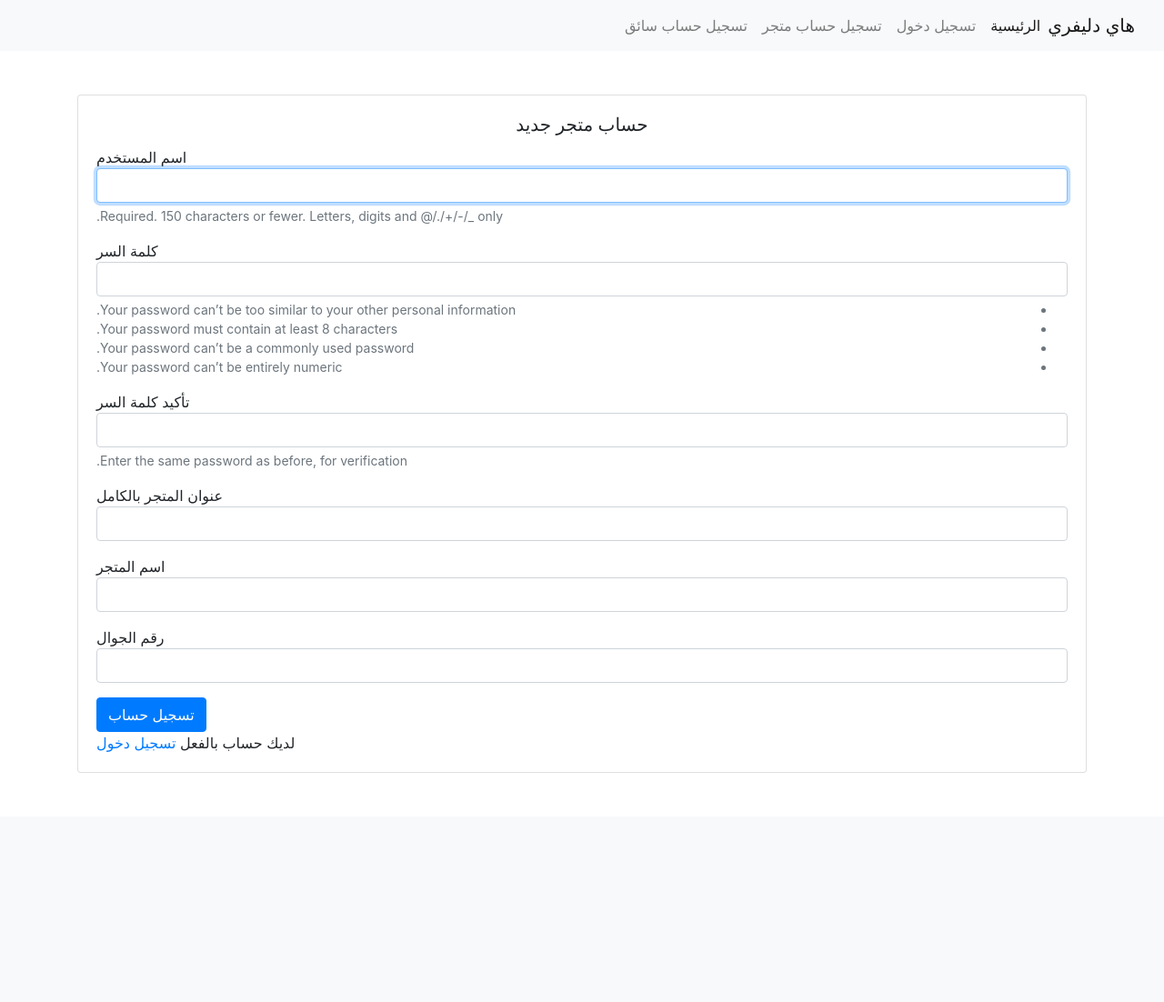
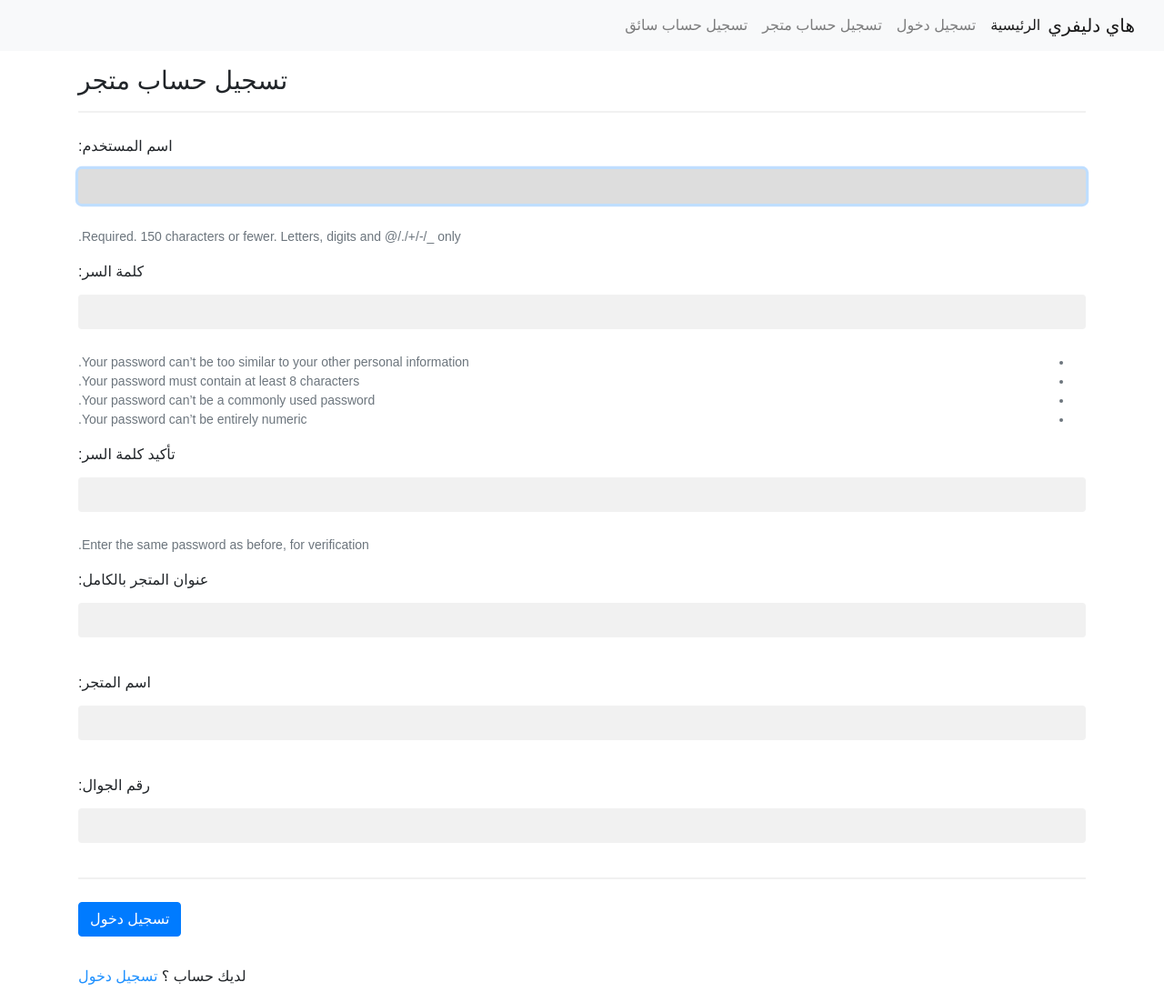
Before and after one commit to Muhammadreda264/hidelivery, a Django app: page /store/signup/ in a window 1280 px wide. Shown: the whole page at 91% size. Before the commit the page ends 850 px from the top, so only its background shows below. Run offline with Django 3.2, Linux system fonts and the light colour scheme; some libraries are stand-ins or nearby versions.

Commit message:
Update storesignup.html

```diff
--- a/delivery/templates/storesignup.html
+++ b/delivery/templates/storesignup.html
@@ -1,18 +1,76 @@
-<!DOCTYPE html>
-<html dir="rtl" lang="ar">
-<head>
-    <meta charset="UTF-8">
-<title>Hi driver</title>
-    <link rel="apple-touch-icon" sizes="180x180" href="https://gcem.sa/resources/assets/site/images/favicons/apple-touch-icon.png">
-    <link rel="icon" type="image/png" sizes="32x32" href="https://gcem.sa/resources/assets/site/images/color.png">
-    <link rel="icon" type="image/png" sizes="16x16" href="https://gcem.sa/resources/assets/site/images/color.png">
+{% extends "base.html" %}
 
-<link rel="stylesheet" href="https://cdn.rtlcss.com/bootstrap/v4.1.3/css/bootstrap.min.css" integrity="sha384-Jt6Tol1A2P9JBesGeCxNrxkmRFSjWCBW1Af7CSQSKsfMVQCqnUVWhZzG0puJMCK6" crossorigin="anonymous">
-<script src="https://code.jquery.com/jquery-3.3.1.slim.min.js" integrity="sha384-q8i/X+965DzO0rT7abK41JStQIAqVgRVzpbzo5smXKp4YfRvH+8abtTE1Pi6jizo" crossorigin="anonymous"></script>
-<script src="https://cdnjs.cloudflare.com/ajax/libs/popper.js/1.14.6/umd/popper.min.js" integrity="sha384-ZMP7rVo3mIykV+2+9J3UJ46jBk0WLaUAdn689aCwoqbBJiSnjAK/l8WvCWPIPm49" crossorigin="anonymous"></script>
-<script src="https://cdn.rtlcss.com/bootstrap/v4.2.1/js/bootstrap.min.js" integrity="sha384-a9xOd0rz8w0J8zqj1qJic7GPFfyMfoiuDjC9rqXlVOcGO/dmRqzMn34gZYDTel8k" crossorigin="anonymous"></script>
-    </head>
-<body>
+    {% block head %}
+    <meta name="viewport" content="width=device-width, initial-scale=1">
+<style>
+body {
+  font-family: Arial, Helvetica, sans-serif;
+  background-color: white;
+}
+
+* {
+  box-sizing: border-box;
+}
+
+/* Add padding to containers */
+.container {
+  padding: 16px;
+  background-color: white;
+}
+
+/* Full-width input fields */
+input[type=text], input[type=password] {
+  width: 100%;
+  padding: 15px;
+  margin: 5px 0 22px 0;
+  display: inline-block;
+  border: none;
+  background: #f1f1f1;
+}
+
+input[type=text]:focus, input[type=password]:focus {
+  background-color: #ddd;
+  outline: none;
+}
+
+/* Overwrite default styles of hr */
+hr {
+  border: 1px solid #f1f1f1;
+  margin-bottom: 25px;
+}
+
+/* Set a style for the submit button */
+.registerbtn {
+  background-color: #4CAF50;
+  color: white;
+  padding: 16px 20px;
+  margin: 8px 0;
+  border: none;
+  cursor: pointer;
+  width: 100%;
+  opacity: 0.9;
+}
+
+.registerbtn:hover {
+  opacity: 1;
+}
+
+/* Add a blue text color to links */
+a {
+  color: dodgerblue;
+}
+
+/* Set a grey background color and center the text of the "sign in" section */
+.signin {
+  background-color: #f1f1f1;
+  text-align: center;
+}
+</style>
+{% endblock  %}
+
+{% block content %}
+
+{% load widget_tweaks %}
 <nav class="navbar navbar-expand-lg navbar-light bg-light">
   <a class="navbar-brand" href="#">هاي دليفري </a>
   <button class="navbar-toggler" type="button" data-toggle="collapse" data-target="#navbarNavAltMarkup" aria-controls="navbarNavAltMarkup" aria-expanded="false" aria-label="Toggle navigation">
@@ -20,48 +78,41 @@
   </button>
   <div class="collapse navbar-collapse" id="navbarNavAltMarkup">
     <div class="navbar-nav">
-      <a class="nav-item nav-link active" href="{% url 'home'  %}">الرئيسية <span class="sr-only">(current)</span></a>
+      <a class="nav-item nav-link active" href="{% url 'home'  %}">الرئيسية </a>
         <a class="nav-item nav-link" href="{% url 'login' %}">تسجيل دخول</a>
       <a class="nav-item nav-link" href="{% url 'storesignup' %}">تسجيل حساب متجر</a>
       <a class="nav-item nav-link" href="{% url 'driversignup' %}">تسجيل حساب سائق</a>
     </div>
   </div>
 </nav>
-{% load widget_tweaks %}
-{% for key,value in form.errors.items %}
-    {% for error in value %}
-     <li>{{ error }}</li>
-    {% endfor %}
-   {% endfor %}
-<div class="container">
-    <div class="row">
-      <div class="col-lg-12 col-md-6 col-sm-8 col-12">
-        <div class="card card-signin my-5">
-          <div class="card-body">
-            <h5 class="card-title text-center">حساب متجر جديد</h5>
-              <form method="post" novalidate>
-                 {% csrf_token %}
 
-          {% for field in form.visible_fields %}
+
+<form method="post" novalidate>
+                                   {% csrf_token %}
+
+  <div class="container">
+    <h3> تسجيل حساب متجر </h3>
+    <hr>
+      {% for field in form.visible_fields %}
     <div class="form-group">
-      {{ field.label}}
+      {{ field.label_tag }}
       {% render_field field class="form-control" %}
       {% if field.help_text %}
         <small class="form-text text-muted">{{ field.help_text }}</small>
       {% endif %}
     </div>
   {% endfor %}
-  <button type="submit" class="btn btn-primary">تسجيل حساب</button>
-            </form>
-              لديك حساب بالفعل
-              <a href="{% url 'login'  %}">تسجيل دخول</a>
-          </div>
-        </div>
-      </div>
-    </div>
+
+
+    <hr>
+  <button type="submit" class="btn btn-primary">تسجيل دخول </button>
   </div>
 
-<script src="https://code.jquery.com/jquery-3.3.1.slim.min.js" integrity="sha384-q8i/X+965DzO0rT7abK41JStQIAqVgRVzpbzo5smXKp4YfRvH+8abtTE1Pi6jizo" crossorigin="anonymous"></script>
-<script src="https://cdnjs.cloudflare.com/ajax/libs/popper.js/1.14.6/umd/popper.min.js" integrity="sha384-ZMP7rVo3mIykV+2+9J3UJ46jBk0WLaUAdn689aCwoqbBJiSnjAK/l8WvCWPIPm49" crossorigin="anonymous"></script>
-<script src="https://cdn.rtlcss.com/bootstrap/v4.2.1/js/bootstrap.min.js" integrity="sha384-a9xOd0rz8w0J8zqj1qJic7GPFfyMfoiuDjC9rqXlVOcGO/dmRqzMn34gZYDTel8k" crossorigin="anonymous"></script>
-</body>
+              </form>
+<div class="container">
+
+               لديك حساب ؟
+              <a href="{% url 'login'  %}">تسجيل دخول</a>
+</div>
+
+{% endblock  %}
```
